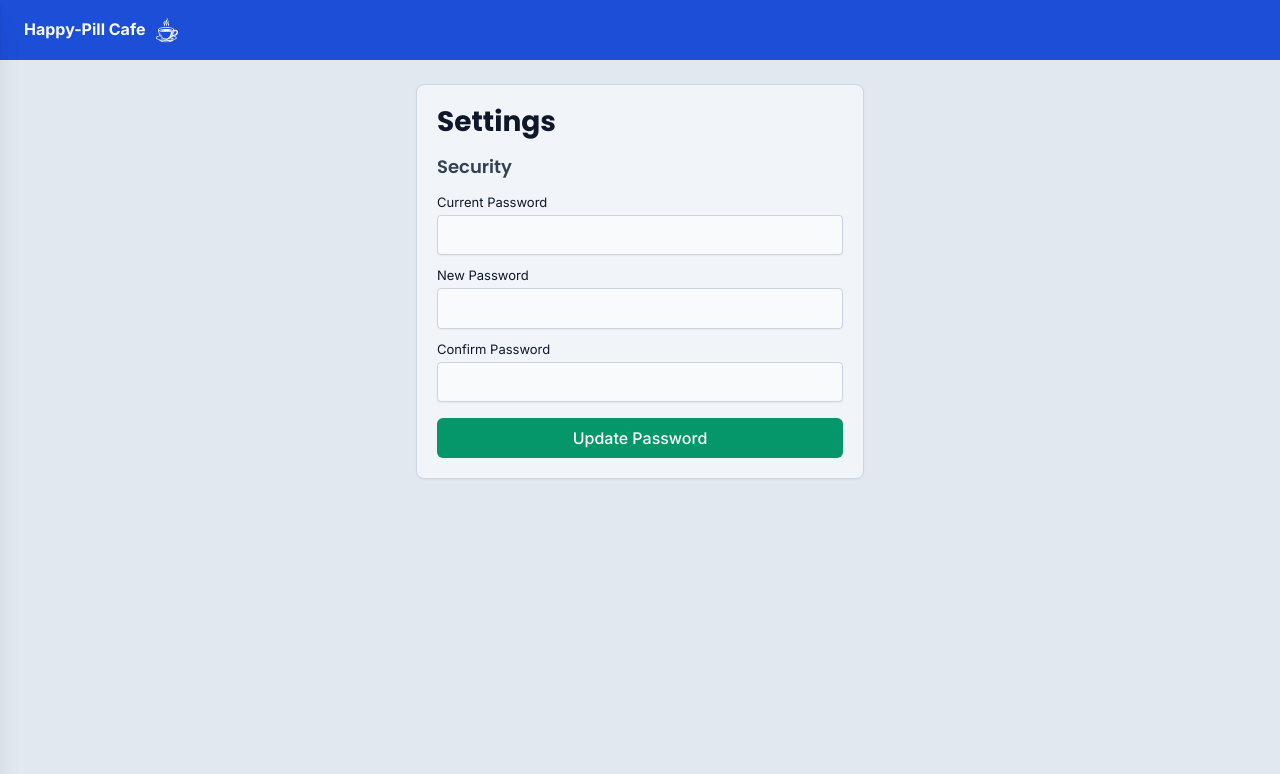
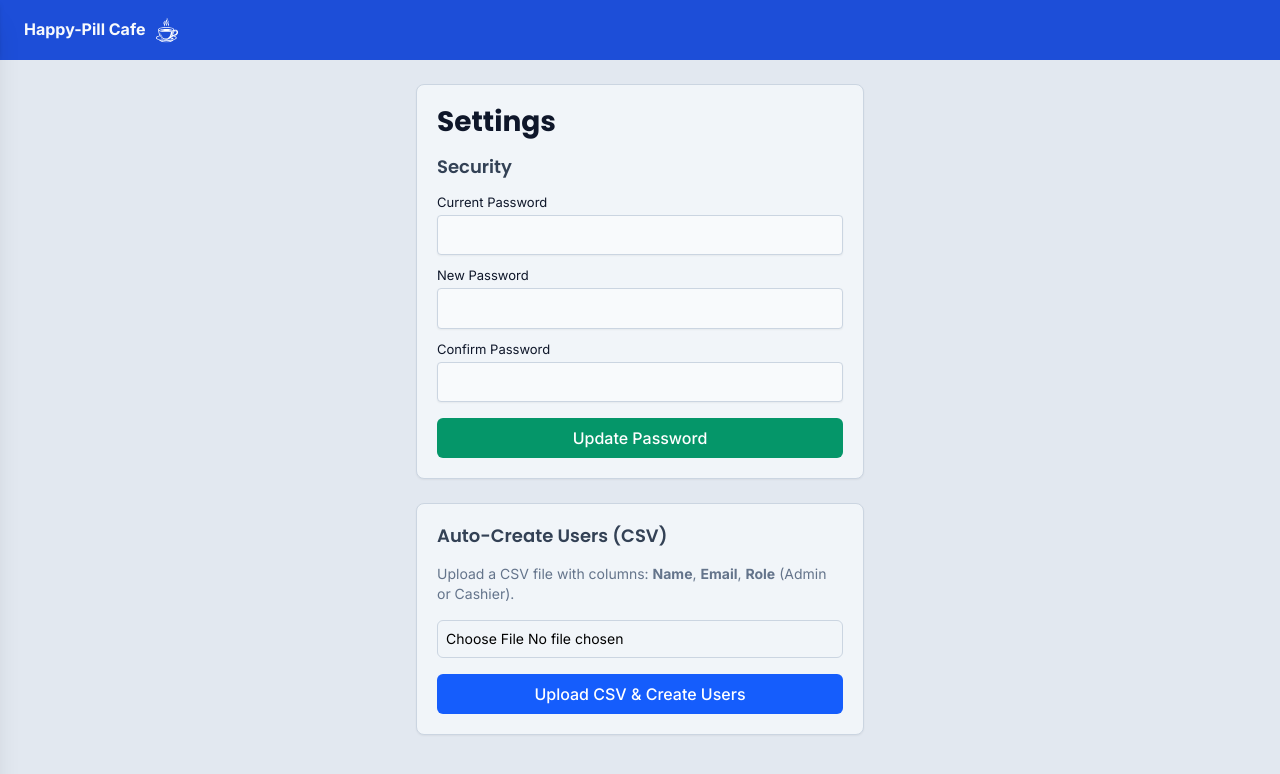
Before and after one commit to dreyyan/happy-pill-pos, a React (Vite) app: page /admin/settings in a window 1280 px wide. Shown: the top 774 px of the page. Built offline with nearby package versions, Linux system fonts and the light colour scheme.

Commit message:
feat(admin/settings): add auto-create accounts via csv upload (csv parser)

```diff
--- a/src/pages/admin/AdminSettings.tsx
+++ b/src/pages/admin/AdminSettings.tsx
@@ -28,6 +28,9 @@ const AdminSettings = () => {
     confirmPassword: "",
   });
 
+  const [csvFile, setCsvFile] = useState<File | null>(null);
+  const [uploading, setUploading] = useState(false);
+
   // *[EFFECT] Reset loading (no API fetch needed now)
   useEffect(() => setLoading(false), []);
 
@@ -38,24 +41,21 @@ const AdminSettings = () => {
 
   // [HANDLE] Save password
   const handleSave = async () => {
-    // Trim all fields first
-    const currentPassword = form.currentPassword.trim();
-    const newPassword = form.newPassword.trim();
-    const confirmPassword = form.confirmPassword.trim();
+    // ... existing password logic
+  };
 
-    // ![VALIDATION] All fields required
-    if (!currentPassword || !newPassword || !confirmPassword) {
+  // [HANDLE] CSV selection
+  const handleCsvChange = (e: React.ChangeEvent<HTMLInputElement>) => {
+    if (e.target.files && e.target.files.length > 0) {
+      setCsvFile(e.target.files[0]);
+    }
+  };
+
+  // [HANDLE] Upload CSV and Auto-Create Accounts
+  const handleUploadCsv = async () => {
+    if (!csvFile) {
       setModalTitle("Validation Error");
-        setModalMessage("All password fields are required.");
-        setModalType("error");
-        setShowModal(true);
-        return;
-    }
-
-    // ![VALIDATION] Password mismatch
-    if (newPassword !== confirmPassword) {
-        setModalTitle("Validation Error");
-        setModalMessage("New password and confirmation do not match.");
+      setModalMessage("Please select a CSV file to upload.");
       setModalType("error");
       setShowModal(true);
       return;
@@ -65,56 +65,46 @@ const AdminSettings = () => {
     if (!token) return;
 
     try {
-        setLoading(true);
+      setUploading(true);
 
-        // [SECTION] Update password
-        const res = await fetch(
-        `${import.meta.env.VITE_API_BASE_URL}/api/admin/change-password`,
-        {
-            method: "PUT",
+      const formData = new FormData();
+      formData.append("file", csvFile);
+
+      const res = await fetch(`${import.meta.env.VITE_API_BASE_URL}/api/admin/import-users`, {
+        method: "POST",
         headers: {
-            "Content-Type": "application/json",
           Authorization: `Bearer ${token}`,
         },
-            body: JSON.stringify({
-            currentPassword,
-            newPassword,
-            confirmPassword,
-            }),
-        }
-        );
+        body: formData,
+      });
 
       const data = await res.json();
 
-        // ![ERROR] If backend returns error, show it
+      // ![ERROR] If backend returns error
       if (!data.success) {
-        const cleanMessage = data.message?.replace(/^\[ERROR\]\s*/, "") || "Failed to update password";
+        const cleanMessage = data.message?.replace(/^\[ERROR\]\s*/, "") || "Failed to upload CSV";
         throw new Error(cleanMessage);
       }
 
-        // *[SUCCESS]
+      // *[SUCCESS] CSV uploaded
       setModalTitle("Success");
-        setModalMessage("Password updated successfully!");
+      setModalMessage("Users created successfully from CSV!");
       setModalType("success");
       setShowModal(true);
 
-        // Clear password fields
-        setForm({ currentPassword: "", newPassword: "", confirmPassword: "" });
+      setCsvFile(null); // Reset file input
+      // @ts-ignore
+      document.getElementById("csv-upload")!.value = "";
     } catch (err: unknown) {
-    console.error(err);
-
-    // Use backend error message if available
-    let message = "Failed to update password.";
-    if (err instanceof Error) {
-      message = err.message;
-    }
+      let message = "Failed to upload CSV.";
+      if (err instanceof Error) message = err.message;
 
       setModalTitle("Error");
       setModalMessage(message);
       setModalType("error");
       setShowModal(true);
     } finally {
-        setLoading(false);
+      setUploading(false);
     }
   };
 
@@ -122,7 +112,7 @@ const AdminSettings = () => {
   if (loading) return <Skeleton />;
 
   return (
-    <div className="py-6 px-4 flex flex-col items-center gap-y-4">
+    <div className="py-6 px-4 flex flex-col items-center gap-y-6">
       {/* Modal */}
       {showModal && (
         <Modal
@@ -137,13 +127,9 @@ const AdminSettings = () => {
 
       {/* Password Card */}
       <div className="w-full max-w-md bg-bg-100 border border-bg-300 rounded-lg shadow-sm p-5 space-y-4">
-        <h1 className="font-h2 font-font-extrabold text-text-900">
-            Settings
-        </h1>
-
+        <h1 className="font-h2 font-font-extrabold text-text-900">Settings</h1>
         <h3 className="text-text-700">Security</h3>
 
-        {/* Security / Password */}
         <div className="space-y-3">
           <InputField
             label="Current Password"
@@ -167,7 +153,6 @@ const AdminSettings = () => {
           />
         </div>
 
-        {/* Save Button */}
         <button
           onClick={handleSave}
           className="w-full py-2 rounded-md bg-green-600 hover:opacity-90 text-white font-roboto font-medium transition"
@@ -175,6 +160,30 @@ const AdminSettings = () => {
           Update Password
         </button>
       </div>
+
+      {/* CSV Upload Card */}
+      <div className="w-full max-w-md bg-bg-100 border border-bg-300 rounded-lg shadow-sm p-5 space-y-4">
+        <h3 className="text-text-700 font-semibold">Auto-Create Users (CSV)</h3>
+        <p className="text-text-500 text-sm">
+          Upload a CSV file with columns: <strong>Name</strong>, <strong>Email</strong>, <strong>Role</strong> (Admin or Cashier).
+        </p>
+
+        <input
+          id="csv-upload"
+          type="file"
+          accept=".csv"
+          onChange={handleCsvChange}
+          className="w-full border border-bg-300 rounded-md p-2 text-sm"
+        />
+
+        <button
+          onClick={handleUploadCsv}
+          disabled={uploading}
+          className="w-full py-2 rounded-md bg-blue-600 hover:opacity-90 text-white font-roboto font-medium transition"
+        >
+          {uploading ? "Uploading..." : "Upload CSV & Create Users"}
+        </button>
+      </div>
     </div>
   );
 };
```
Lines whose indentation alone changed are shown as unchanged.
